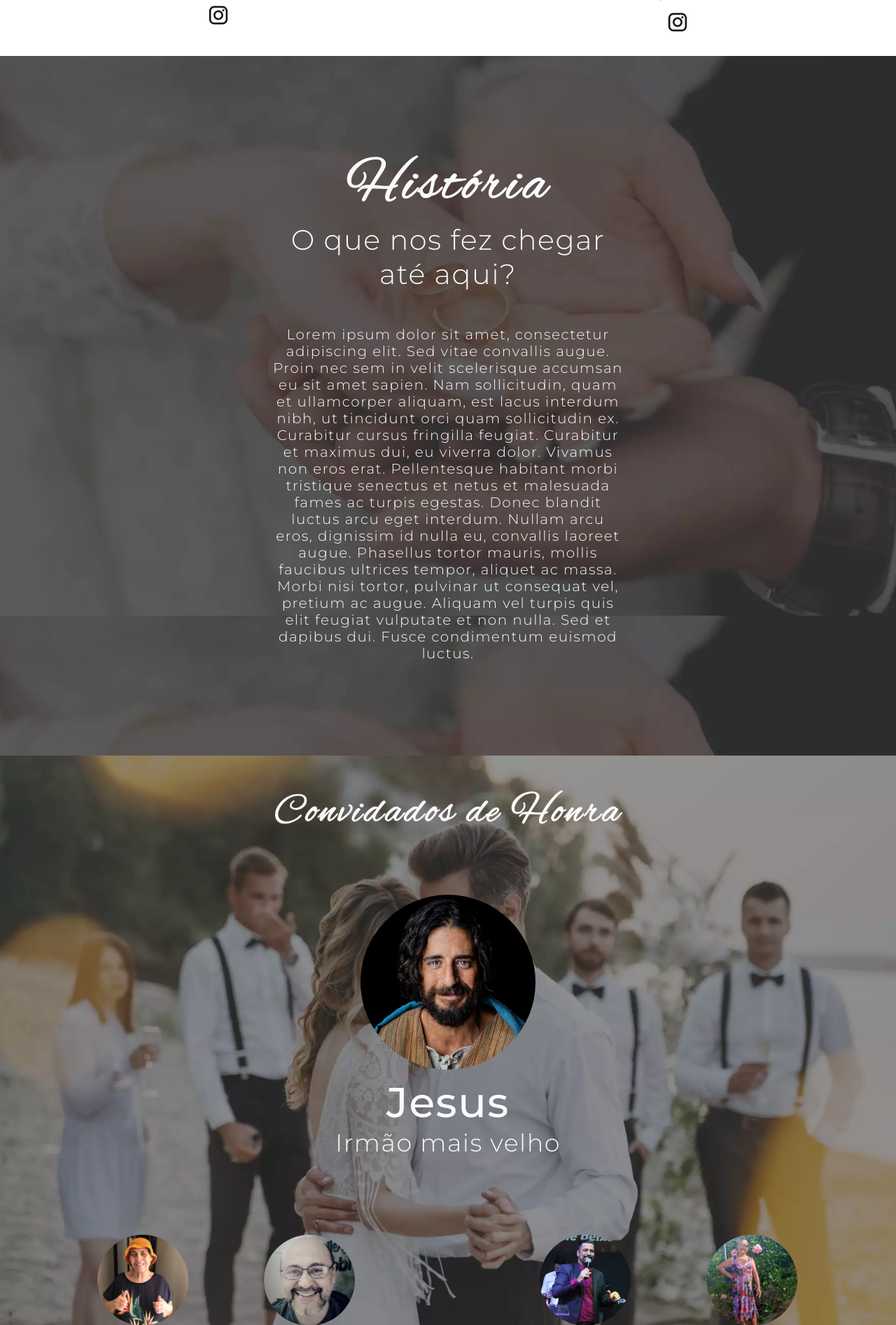
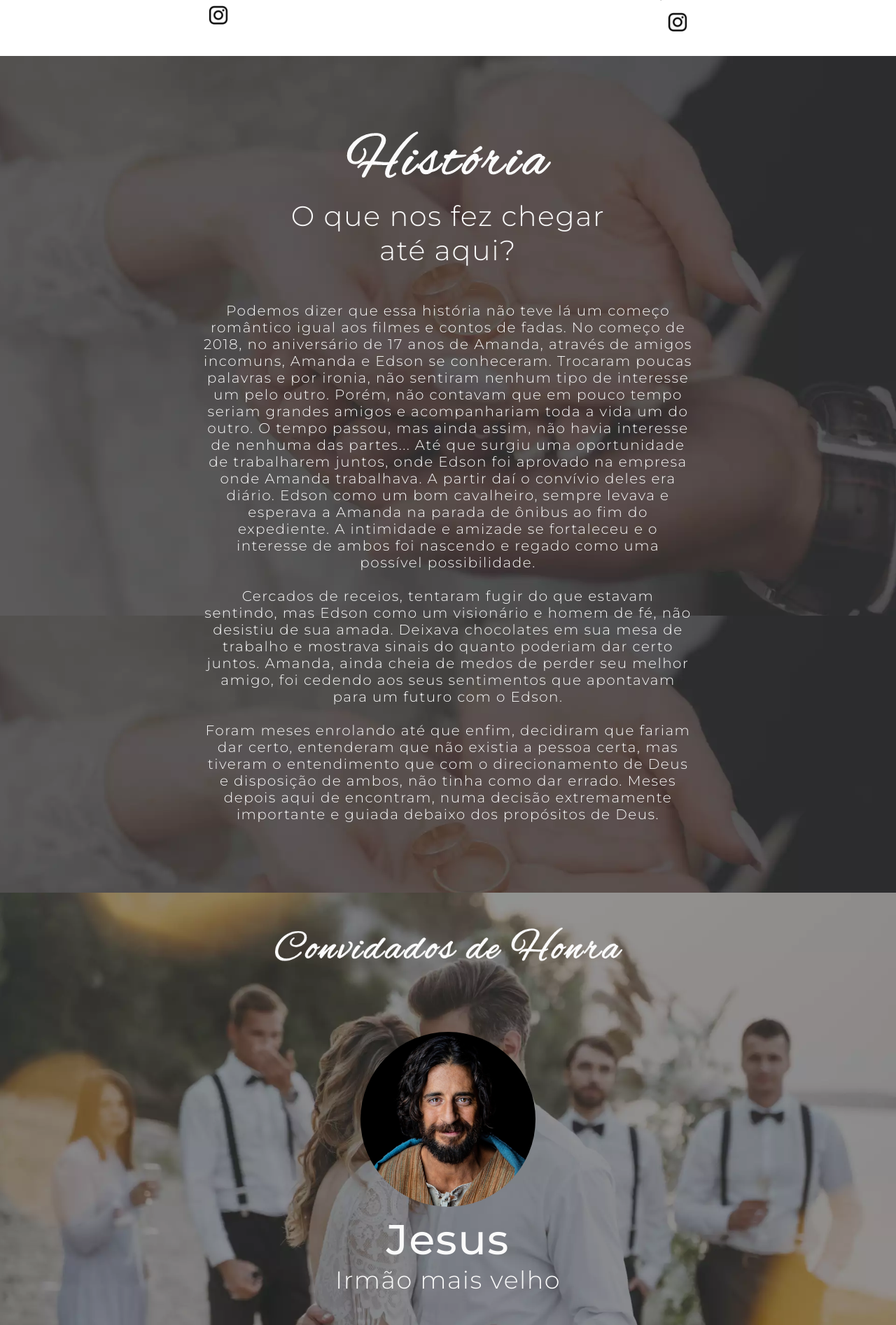
Before and after one commit to EdsonnOliveira/Wedding-Edson, a PHP site: page / in a window 1280 px wide. Shown: the part 1604-3498 px from the top of the page at 70% size. Run offline with PHP 8.4, Linux system fonts and the light colour scheme.

Commit message:
Adjustments

```diff
--- a/CSS/all.css
+++ b/CSS/all.css
@@ -106,7 +106,7 @@ main.fullWidth {
 }
 
 .container.background {
-    height: 100vh;
+    min-height: 100vh;
     padding: 100px 0;
     justify-content: center;
 }
--- a/CSS/index.css
+++ b/CSS/index.css
@@ -52,7 +52,7 @@
 
 #history > h4 {
     font-size: 20px;
-    width: 500px;
+    width: 700px;
     box-sizing: border-box;
 }
 
--- a/index.php
+++ b/index.php
@@ -45,24 +45,9 @@
             <section class="container background" id="history">
                 <img src="IMG/Vector/history.webp" alt="" loading="lazy">
                 <h1 class='txtTitle txtWhite txt300'>O que nos fez chegar<br>até aqui?</h1>
-                <h4 class="txtWhite txtCenter txt300">Lorem ipsum dolor sit amet, consectetur
-                    adipiscing elit. Sed vitae convallis augue. Proin
-                    nec sem in velit scelerisque accumsan eu sit amet
-                    sapien. Nam sollicitudin, quam et ullamcorper
-                    aliquam, est lacus interdum nibh, ut tincidunt orci
-                    quam sollicitudin ex. Curabitur cursus fringilla
-                    feugiat. Curabitur et maximus dui, eu viverra
-                    dolor. Vivamus non eros erat. Pellentesque
-                    habitant morbi tristique senectus et netus et
-                    malesuada fames ac turpis egestas. Donec blandit
-                    luctus arcu eget interdum. Nullam arcu eros,
-                    dignissim id nulla eu, convallis laoreet augue.
-                    Phasellus tortor mauris, mollis faucibus ultrices
-                    tempor, aliquet ac massa. Morbi nisi tortor,
-                    pulvinar ut consequat vel, pretium ac augue.
-                    Aliquam vel turpis quis elit feugiat vulputate et
-                    non nulla. Sed et dapibus dui. Fusce
-                    condimentum euismod luctus.</h4>
+                <h4 class="txtWhite txtCenter txt300">Podemos dizer que essa história não teve lá um começo romântico igual aos filmes e contos de fadas. No começo de 2018, no aniversário de 17 anos de Amanda, através de amigos incomuns, Amanda e Edson se conheceram. Trocaram poucas palavras e por ironia, não sentiram nenhum tipo de interesse um pelo outro. Porém, não contavam que em pouco tempo seriam grandes amigos e acompanhariam toda a vida um do outro. O tempo passou, mas ainda assim, não havia interesse de nenhuma das partes... Até que surgiu uma oportunidade de trabalharem juntos, onde Edson foi aprovado na empresa onde Amanda trabalhava. A partir daí o convívio deles era diário. Edson como um bom cavalheiro, sempre levava e esperava a Amanda na parada de ônibus ao fim do expediente. A intimidade e amizade se fortaleceu e o interesse de ambos foi nascendo e regado como uma possível possibilidade.<br><br>
+                    Cercados de receios, tentaram fugir do que estavam sentindo, mas Edson como um visionário e homem de fé, não desistiu de sua amada. Deixava chocolates em sua mesa de trabalho e mostrava sinais do quanto poderiam dar certo juntos. Amanda, ainda cheia de medos de perder seu melhor amigo, foi cedendo aos seus sentimentos que apontavam para um futuro com o Edson.<br><br>
+                    Foram meses enrolando até que enfim, decidiram que fariam dar certo, entenderam que não existia a pessoa certa, mas tiveram o entendimento que com o direcionamento de Deus e disposição de ambos, não tinha como dar errado. Meses depois aqui de encontram, numa decisão extremamente importante e guiada debaixo dos propósitos de Deus.</h4>
             </section>
         </main>
         <main class="fullWidth">
@@ -174,7 +159,7 @@
                             </article>
                             <article class="person">
                                 <img src="IMG/Persons/CollinsLucas.webp" alt="" loading="lazy">
-                                <h1 class="txtWhite txtCenter txt500">Collins & Lucas</h1>
+                                <h1 class="txtWhite txtCenter txt500">Colins & Lucas</h1>
                                 <h2 class="txtWhite txtCenter txt300">Padrinhos</h2>
                             </article>
                         </div>
```
